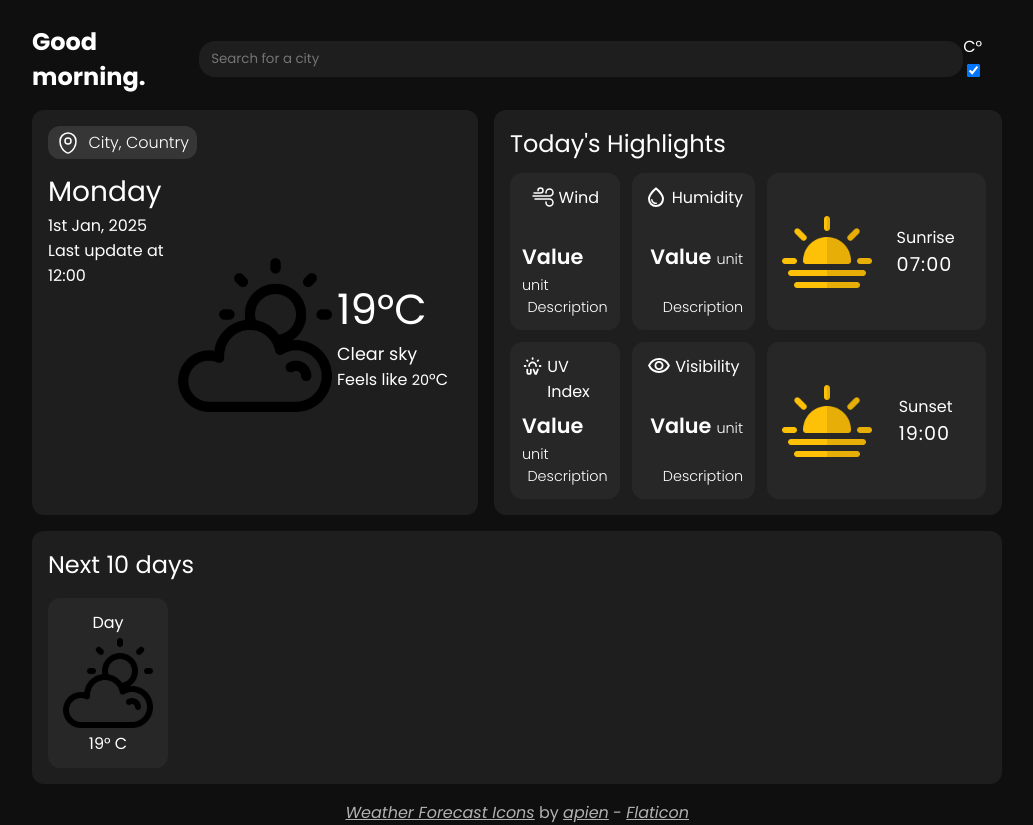
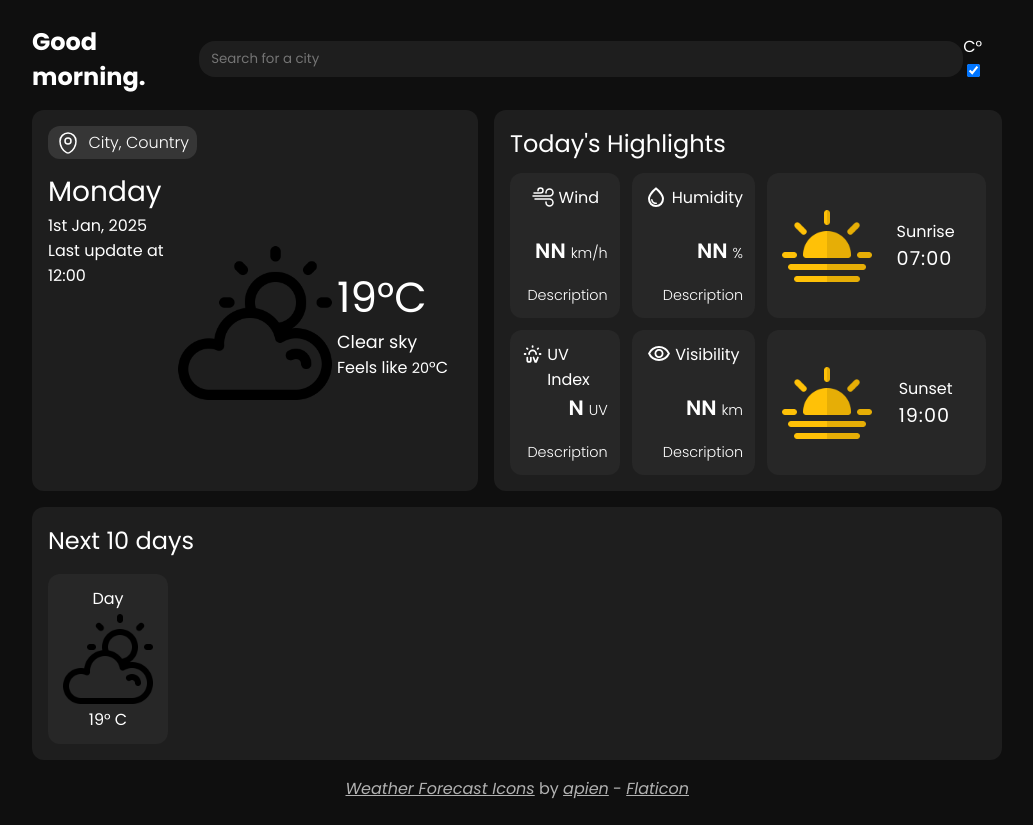
Before and after one commit to Anibvl-17/odin-weather, a plain HTML site: page index.html in a window 1280 px wide. Shown: the whole page, without its empty margins (160-1193 px from the left). After the commit the page ends 801 px from the top, so only its background shows below. Drawn offline with Linux system fonts and the light colour scheme; no server answers.

Commit message:
Add ID to today's highlight elements for script control

```diff
--- a/index.html
+++ b/index.html
@@ -84,7 +84,7 @@
         <h4>Wind</h4>
       </div>
       <div class="today-card-value-wrapper">
-        <p><span class="today-card-value">Value </span><span class="today-card-unit speed-unit">unit</span></p>
+        <p><span id="windspeed" class="today-card-value">NN </span><span class="today-card-unit speed-unit">km/h</span></p>
       </div>
       <p class="today-card-description">Description</p>
     </div>
@@ -97,7 +97,7 @@
         <h4>Humidity</h4>
       </div>
       <div class="today-card-value-wrapper">
-        <span class="today-card-value">Value </span><span class="today-card-unit percent-unit">unit</span>
+        <span id="humidity" class="today-card-value">NN </span><span class="today-card-unit percent-unit">%</span>
       </div>
       <p class="today-card-description">Description</p>
     </div>
@@ -118,7 +118,7 @@
         <h4>UV Index</h4>
       </div>
       <div class="today-card-value-wrapper">
-        <span class="today-card-value">Value </span><span class="today-card-unit uv-unit">unit</span>
+        <span id="uv-index" class="today-card-value">N </span><span class="today-card-unit uv-unit">UV</span>
       </div>
       <p class="today-card-description">Description</p>
     </div>
@@ -131,7 +131,7 @@
         <h4>Visibility</h4>
       </div>
       <div class="today-card-value-wrapper">
-        <span class="today-card-value">Value </span><span class="today-card-unit distance-unit">unit</span>
+        <span id="visibility" class="today-card-value">NN </span><span class="today-card-unit distance-unit">km</span>
       </div>
       <p class="today-card-description">Description</p>
     </div>
```
